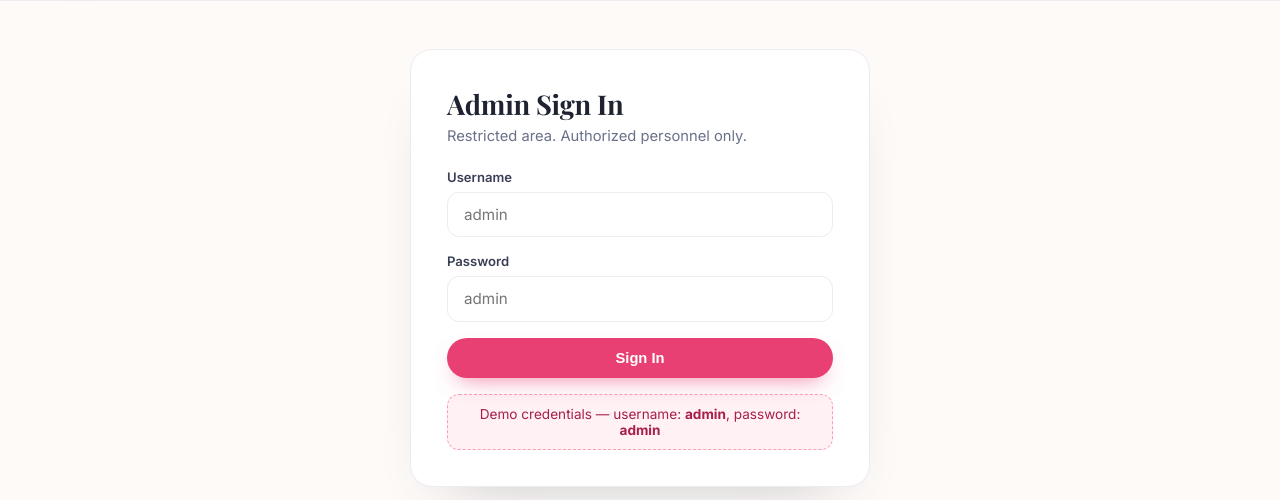
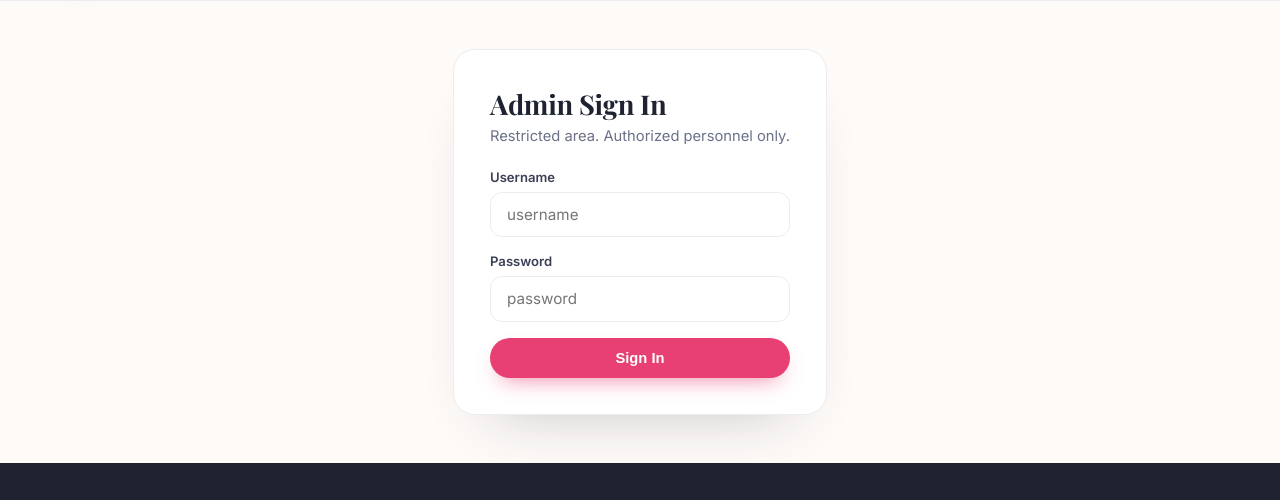
Before and after one commit to LotalGhana/pinamanthrift, a website: page admin.html in a window 1280 px wide. Shown: the part 99-599 px from the top of the page. Drawn offline with nearby package versions, Linux system fonts and the light colour scheme.

Commit message:
Update admin.html

```diff
--- a/admin.html
+++ b/admin.html
@@ -62,10 +62,10 @@ function renderLogin(){
       <h2>Admin Sign In</h2>
       <p class="sub">Restricted area. Authorized personnel only.</p>
       <form onsubmit="doAdminLogin(event)">
-        <div class="field"><label>Username</label><input type="text" id="aUser" required placeholder="admin"/></div>
-        <div class="field"><label>Password</label><input type="password" id="aPass" required placeholder="admin"/></div>
+        <div class="field"><label>Username</label><input type="text" id="aUser" required placeholder="username"/></div>
+        <div class="field"><label>Password</label><input type="password" id="aPass" required placeholder="password"/></div>
         <button type="submit" class="btn btn-primary" style="width:100%">Sign In</button>
-        <div class="otp-hint" style="margin-top:1rem">Demo credentials — username: <b>admin</b>, password: <b>admin</b></div>
+
       </form>
     </div>
   `;
```
